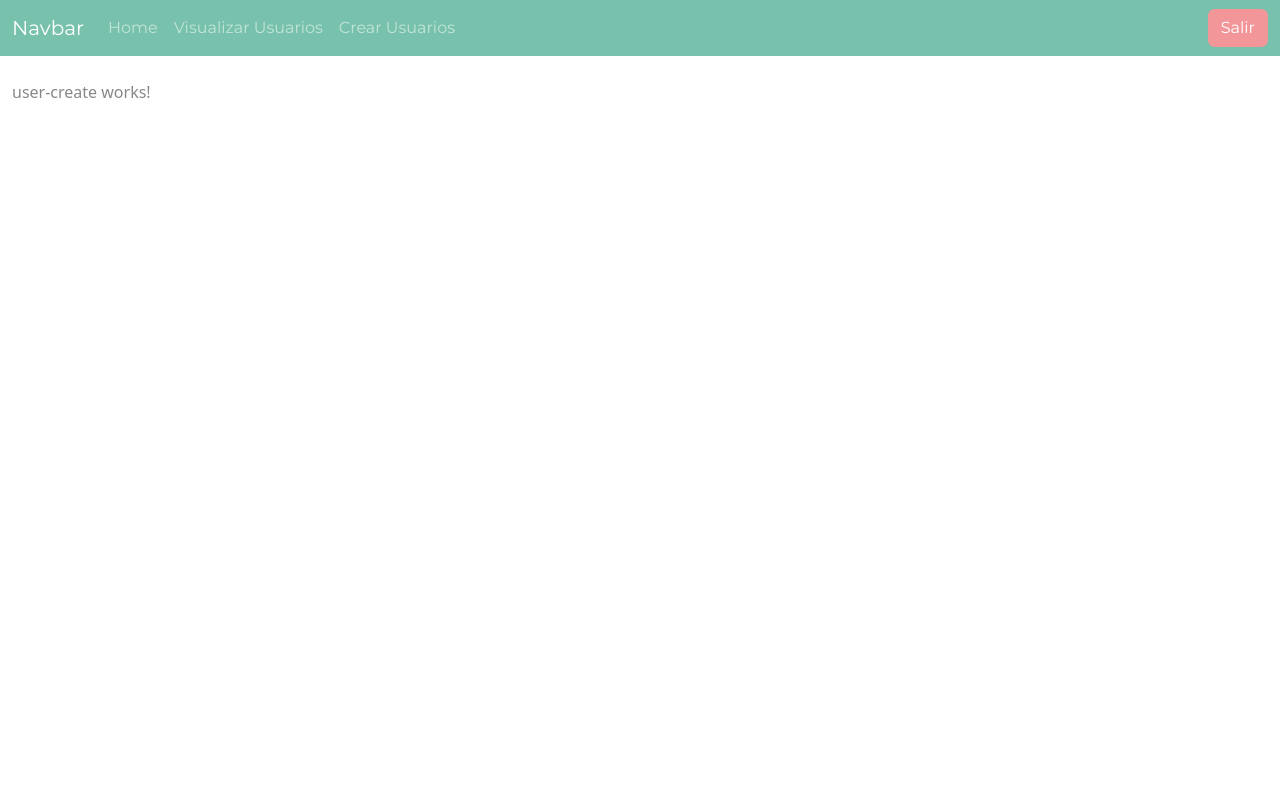
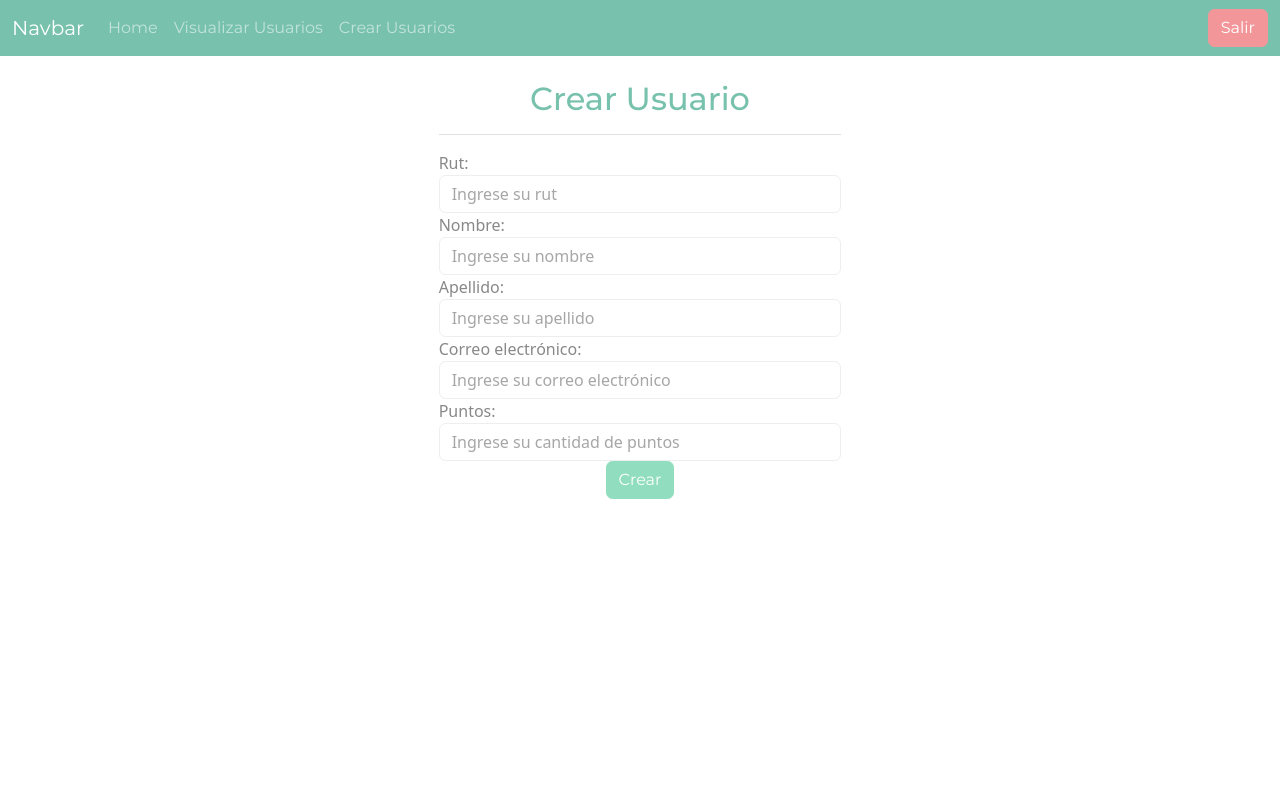
Before and after one commit to matiias23/workshop-idwm02, an Angular app in the folder frontend/: page /users/create in a window 1280 px wide. Shown: the top 800 px of the page. Built offline with nearby package versions, Linux system fonts and the light colour scheme.

Commit message:
[Frontend] feat: PostUsers Implemented

```diff
--- a/frontend/src/app/_components/user/user-create/user-create.component.html
+++ b/frontend/src/app/_components/user/user-create/user-create.component.html
@@ -1 +1,38 @@
-<p>user-create works!</p>
+<div class="row justify-content-center mt-3">
+    <div class="col-4">
+      <form [formGroup]="createForm" (ngSubmit)="createForm.valid && createUser()" autocomplete="off">
+        <h2 class="text-center text-primary">Crear Usuario</h2>
+
+        <hr>
+
+        <div class="form-group">
+            <label for="rut">Rut:</label>
+            <input formControlName="rut" id="rut" class="form-control" placeholder="Ingrese su rut">
+          </div>
+
+          <div class="form-group">
+            <label for="name">Nombre:</label>
+            <input formControlName="name" id="name" class="form-control" placeholder="Ingrese su nombre">
+          </div>
+
+          <div class="form-group">
+            <label for="lastName">Apellido:</label>
+            <input formControlName="lastName" id="lastName" class="form-control" placeholder="Ingrese su apellido">
+          </div>
+
+          <div class="form-group">
+            <label for="email">Correo electrónico:</label>
+            <input formControlName="email" id="email" type="email" class="form-control" placeholder="Ingrese su correo electrónico">
+          </div>
+
+          <div class="form-group">
+            <label for="points">Puntos:</label>
+            <input formControlName="points" id="points" class="form-control" placeholder="Ingrese su cantidad de puntos">
+          </div>
+
+        <div class="text-center">
+          <button [disabled]="!createForm.valid" type="submit" class="btn btn-success">Crear</button>
+        </div>
+      </form>
+    </div>
+  </div>
--- a/frontend/src/app/_components/user/user-create/user-create.component.ts
+++ b/frontend/src/app/_components/user/user-create/user-create.component.ts
@@ -1,10 +1,68 @@
-import { Component } from '@angular/core';
+import { Component, OnInit } from '@angular/core';
+import { UserService } from 'src/app/_services/user.service';
+import {AbstractControl, FormBuilder, FormGroup, ValidatorFn, Validators} from "@angular/forms";
+import {Router} from "@angular/router";
 
 @Component({
   selector: 'app-user-create',
   templateUrl: './user-create.component.html',
   styleUrls: ['./user-create.component.css']
 })
-export class UserCreateComponent {
+export class UserCreateComponent implements OnInit{
+  createForm: FormGroup = new FormGroup({});
+
+  constructor(
+    private fb: FormBuilder,
+    private router: Router,
+    private userService: UserService,) {
+  }
+
+  ngOnInit(): void {
+    this.initializeForm();
+  }
+
+  initializeForm(): void {
+    this.createForm = this.fb.group({
+      rut: ['', [
+        Validators.required,
+        Validators.minLength(3),
+        Validators.maxLength(255)
+      ]],
+      name: ['',[
+        Validators.required,
+        Validators.minLength(3),
+        Validators.maxLength(255)
+      ]],
+      lastName: ['', [
+        Validators.required,
+        Validators.minLength(3),
+        Validators.maxLength(255)
+      ]],
+      email: ['', [
+        Validators.required,
+        Validators.email
+      ]],
+      points: ['', [
+        Validators.required,
+        Validators.minLength(1),
+        Validators.maxLength(255)
+      ]]
+    })
+  }
+
+  createUser(): void {
+    const values = {...this.createForm.value};
+
+    this.userService.createUser(values).subscribe({
+      next: () => {
+        this.router.navigateByUrl('/users/list').then(() =>
+        console.log("creado con exito")
+        );
+      },
+      error: error => {
+        console.log("error");
+        }
+    });
+  }
 
 }
```
